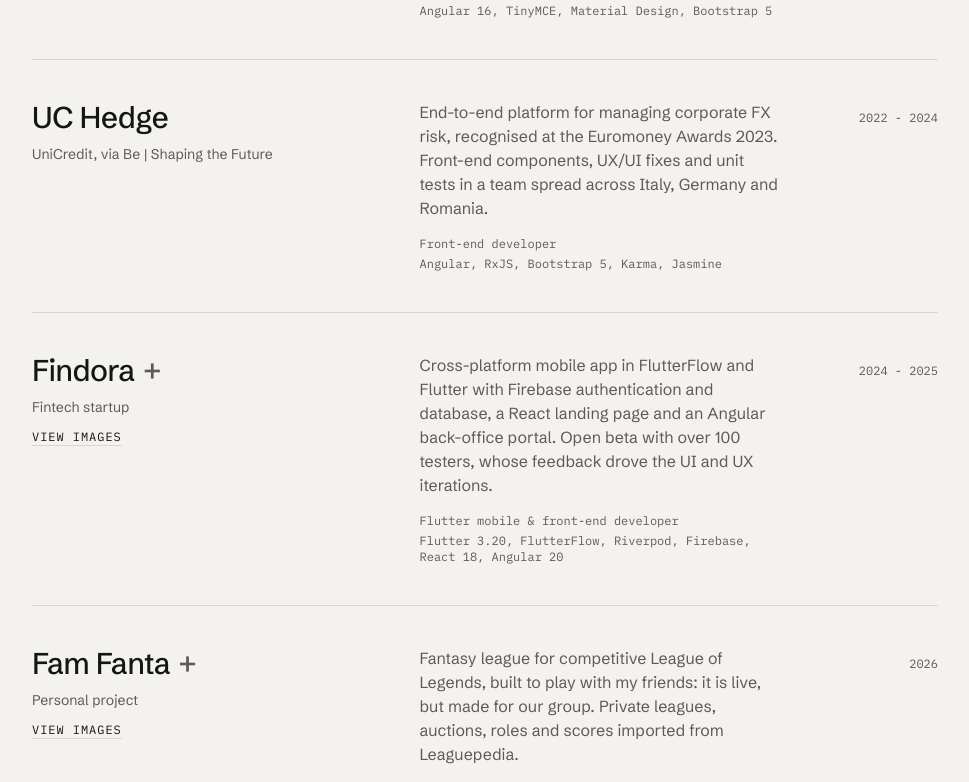
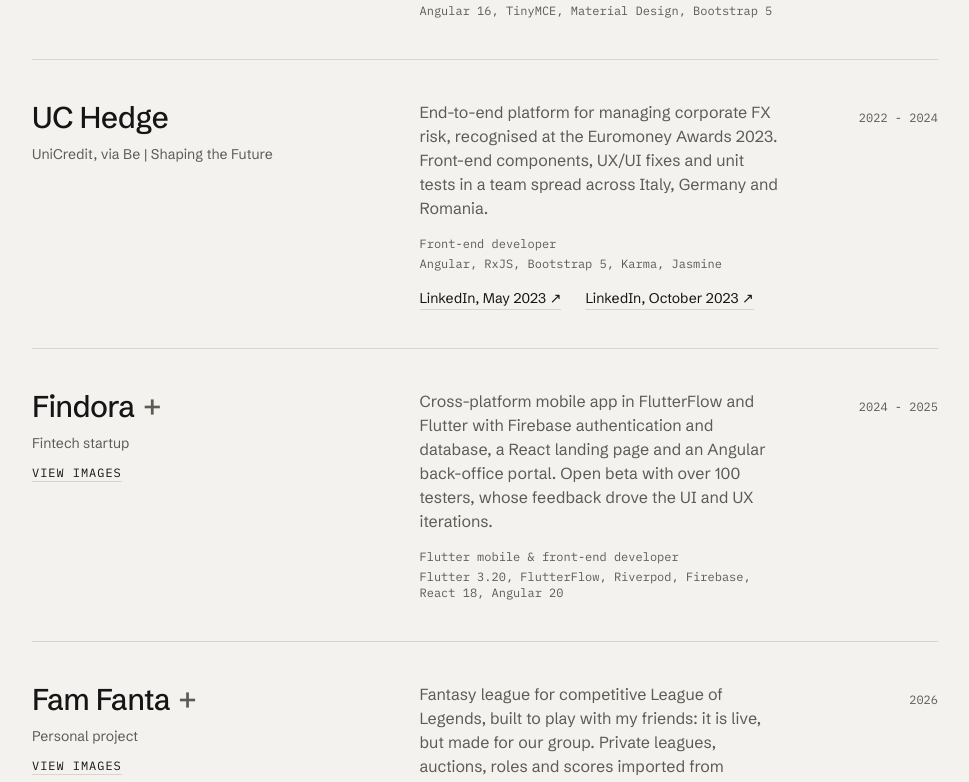
Before and after one commit to TheDollMaster98/lorisdalsanto.dev, a Next.js app: page /en in a window 1280 px wide. Shown: the part 2178-2960 px from the top of the page, without its empty margins (310-1279 px from the left). Built offline with nearby package versions, Linux system fonts and the light colour scheme; no server answers.

Commit message:
UC Hedge: link ai post LinkedIn
Nuovo campo links nei progetti, mostrato sotto ruolo e stack. UC Hedge
punta ai due post di maggio e ottobre 2023.

```diff
--- a/src/app/(public)/[lang]/_landing-sections/Work.tsx
+++ b/src/app/(public)/[lang]/_landing-sections/Work.tsx
@@ -40,6 +40,22 @@
                   {project.role}
                   <span className="mt-1 block">{project.stack.join(", ")}</span>
                 </p>
+                {project.links && (
+                  <ul className="mt-4 flex flex-wrap gap-x-6 gap-y-2 text-sm">
+                    {project.links.map((link) => (
+                      <li key={link.href}>
+                        <a
+                          href={link.href}
+                          target="_blank"
+                          rel="noreferrer"
+                          className="border-b border-line pb-0.5 transition-colors hover:border-ink"
+                        >
+                          {link.label} ↗
+                        </a>
+                      </li>
+                    ))}
+                  </ul>
+                )}
               </div>
             </div>
           );
--- a/src/content/en.ts
+++ b/src/content/en.ts
@@ -68,6 +68,16 @@
         summary:
           "End-to-end platform for managing corporate FX risk, recognised at the Euromoney Awards 2023. Front-end components, UX/UI fixes and unit tests in a team spread across Italy, Germany and Romania.",
         stack: ["Angular", "RxJS", "Bootstrap 5", "Karma", "Jasmine"],
+        links: [
+          {
+            label: "LinkedIn, May 2023",
+            href: "https://www.linkedin.com/feed/update/urn:li:activity:7059081868662423553/",
+          },
+          {
+            label: "LinkedIn, October 2023",
+            href: "https://www.linkedin.com/feed/update/urn:li:activity:7115278129404743680/",
+          },
+        ],
       },
       {
         title: "Findora",
--- a/src/content/it.ts
+++ b/src/content/it.ts
@@ -68,6 +68,16 @@
         summary:
           "Piattaforma per la gestione end-to-end del rischio di cambio delle aziende, premiata agli Euromoney Awards 2023. Componenti front-end, fix UX/UI e test unitari in un team distribuito tra Italia, Germania e Romania.",
         stack: ["Angular", "RxJS", "Bootstrap 5", "Karma", "Jasmine"],
+        links: [
+          {
+            label: "LinkedIn, maggio 2023",
+            href: "https://www.linkedin.com/feed/update/urn:li:activity:7059081868662423553/",
+          },
+          {
+            label: "LinkedIn, ottobre 2023",
+            href: "https://www.linkedin.com/feed/update/urn:li:activity:7115278129404743680/",
+          },
+        ],
       },
       {
         title: "Findora",
--- a/src/models/project.model.ts
+++ b/src/models/project.model.ts
@@ -16,6 +16,9 @@
   summary: string;
   stack: string[];
   href?: string;
+  // Link esterni mostrati sotto la riga (articoli, post). Solo per progetti senza
+  // href né galleria: dentro un link o un pulsante non si possono annidare link.
+  links?: { label: string; href: string }[];
   // Con slug e immagini, cliccando il progetto si apre la galleria.
   slug?: string;
   images?: ProjectImage[];
```
